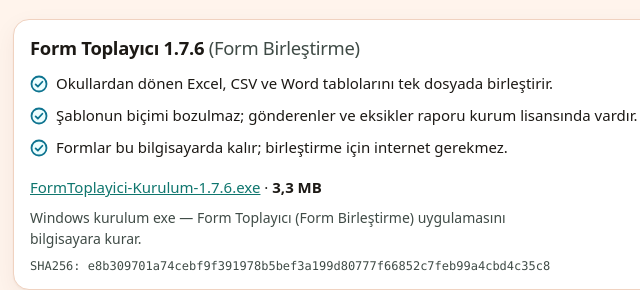
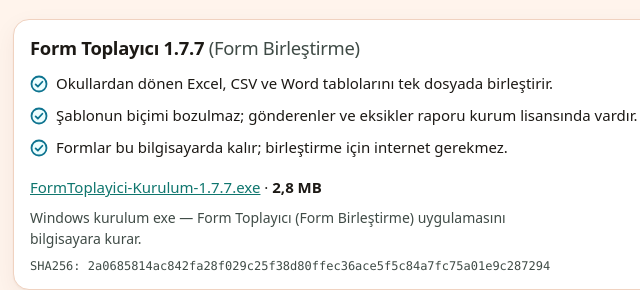
Before and after one commit to aytekinsugar1903/egitim-yardimci, a plain HTML site: page site/public/indir/index.html in a window 1280 px wide. Shown: the part 517-807 px from the top of the page, 87-727 px from the left. Drawn offline with Linux system fonts and the light colour scheme.

Commit message:
Site: Form Toplayıcı 1.7.7 (/form-toplayici, /form-birlestirme, /indir; SHA256 2a068581…) — canlı 23ba3169 ile birebir

```diff
--- a/site/public/indir/index.html
+++ b/site/public/indir/index.html
@@ -18,15 +18,15 @@
 <div class="dl-liste">
 
 <article class="dl-kart" id="form-toplayici">
-<h2><a href="/form-toplayici/">Form Toplayıcı 1.7.6</a> <span style="font-weight:500;color:var(--mut)">(Form Birleştirme)</span></h2>
+<h2><a href="/form-toplayici/">Form Toplayıcı 1.7.7</a> <span style="font-weight:500;color:var(--mut)">(Form Birleştirme)</span></h2>
 <ul class="neler-kisa">
 <li>Okullardan dönen Excel, CSV ve Word tablolarını tek dosyada birleştirir.</li>
 <li>Şablonun biçimi bozulmaz; gönderenler ve eksikler raporu kurum lisansında vardır.</li>
 <li>Formlar bu bilgisayarda kalır; birleştirme için internet gerekmez.</li>
 </ul>
-<p class="dl-dosya"><a href="/indir/FormToplayici-Kurulum-1.7.6.exe" download>FormToplayici-Kurulum-1.7.6.exe</a> · <b>3,3 MB</b></p>
+<p class="dl-dosya"><a href="/indir/FormToplayici-Kurulum-1.7.7.exe" download>FormToplayici-Kurulum-1.7.7.exe</a> · <b>2,8 MB</b></p>
 <p class="dl-aciklama">Windows kurulum exe — Form Toplayıcı (Form Birleştirme) uygulamasını bilgisayara kurar.</p>
-<p class="sha-inline">SHA256: e8b309701a74cebf9f391978b5bef3a199d80777f66852c7feb99a4cbd4c35c8</p>
+<p class="sha-inline">SHA256: 2a0685814ac842fa28f029c25f38d80ffec36ace5f5c84a7fc75a01e9c287294</p>
 </article>
 
 <article class="dl-kart" id="eokul">
```
Also changed, not shown: site/public/form-birlestirme/index.html (+3 -3 lines), site/public/form-toplayici/index.html (+3 -3 lines), site/public/indir/SHA256SUMS.txt, 1 other file.
